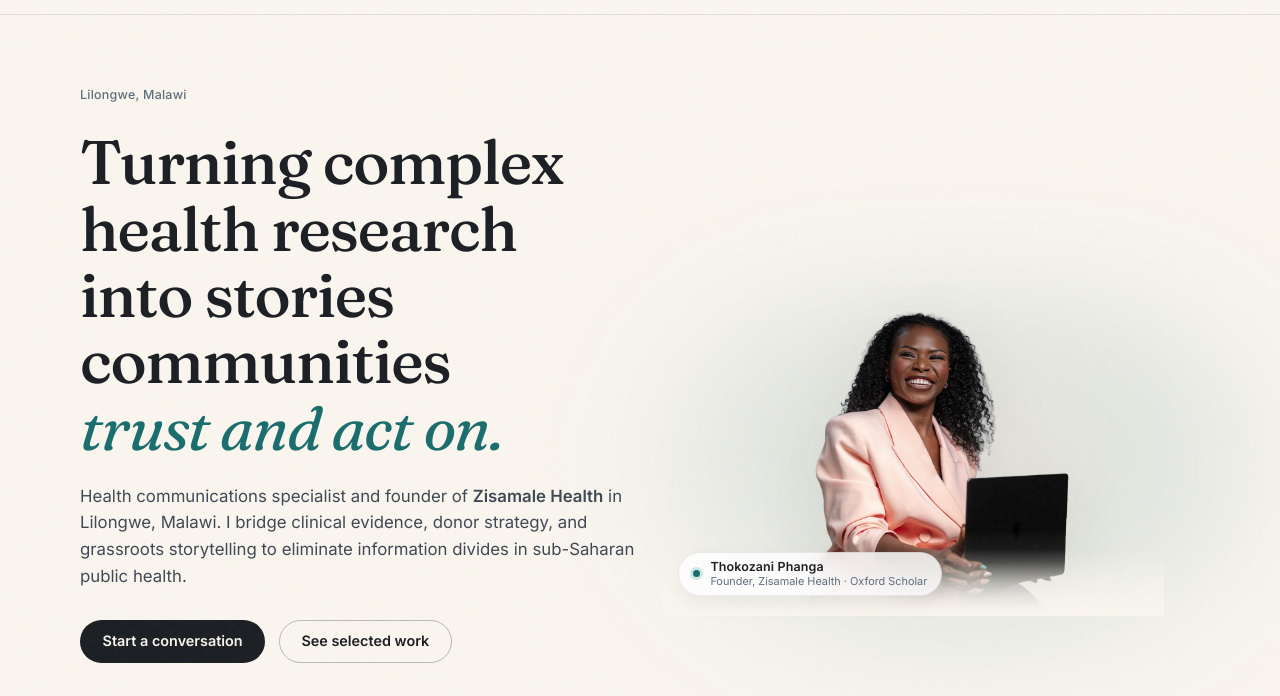
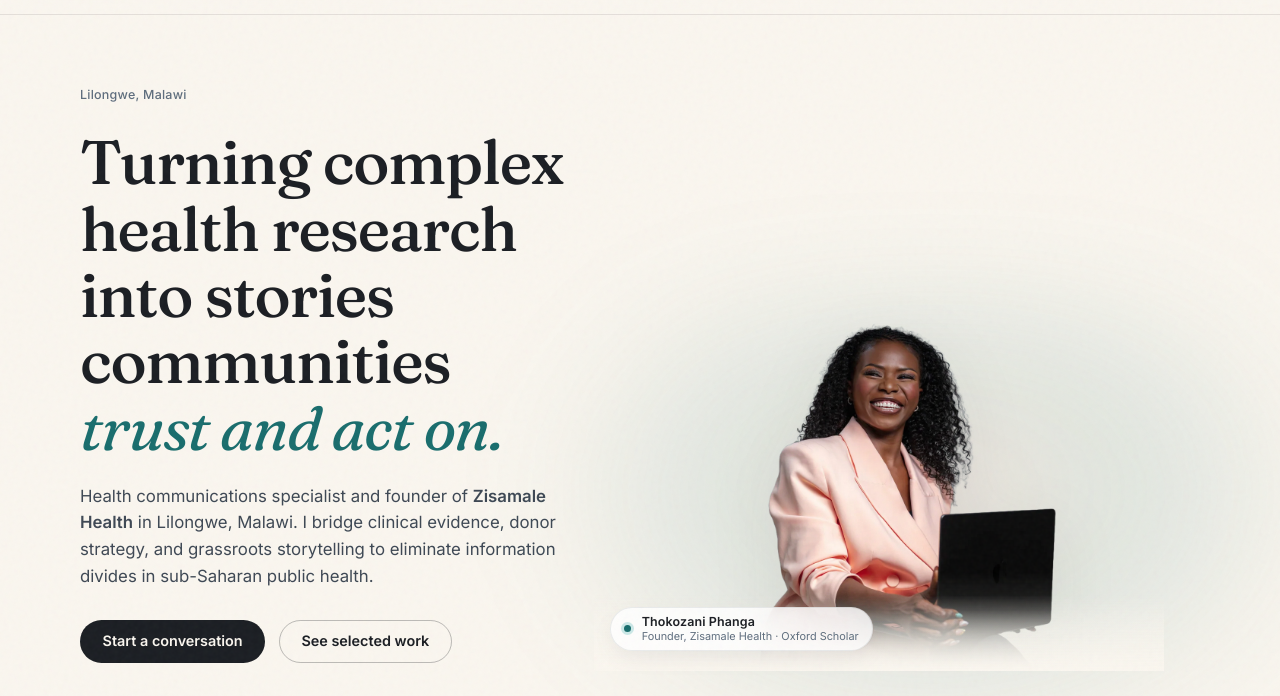
Before and after one commit to Imjuskho/Thokoforlio, a plain HTML site: page index.html in a window 1280 px wide. Shown: the part 54-750 px from the top of the page. Drawn offline with Linux system fonts and the light colour scheme.

Commit message:
Refine hero proportion and section spacing

```diff
--- a/assets/css/style.css
+++ b/assets/css/style.css
@@ -35,7 +35,7 @@
 
   --max: 1120px;
   --gutter: clamp(1.25rem, 4.5vw, 2.75rem);
-  --section: clamp(4.5rem, 10vw, 8rem);
+  --section: clamp(5rem, 10vw, 9rem);
 
   --ease: cubic-bezier(0.22, 1, 0.36, 1);
 }
@@ -392,7 +392,7 @@ h1, h2, h3 {
 
 .hero-layout {
   display: grid;
-  grid-template-columns: 1.05fr 0.95fr;
+  grid-template-columns: 0.92fr 1.08fr;
   gap: clamp(2rem, 5vw, 4.5rem);
   align-items: center;
 }
```
